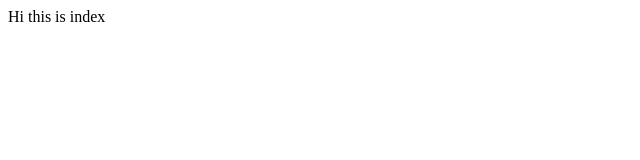
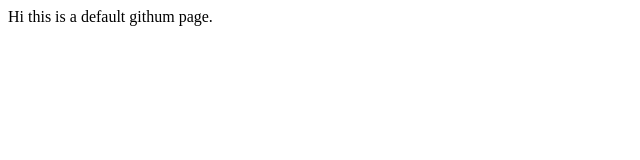
Before and after one commit to Dastyni/Dastyni.github.io, a plain HTML site: page index.html in a window 1280 px wide. Shown: the whole page, without its empty margins (0-640 px from the left). Drawn offline with Linux system fonts and the light colour scheme.

Commit message:
Update index.html

```diff
--- a/index.html
+++ b/index.html
@@ -1,4 +1,5 @@
 <html>
   <body>
-    Hi this is index</body>
+    Hi this is a default githum page.
+  </body>
 </html>
```
